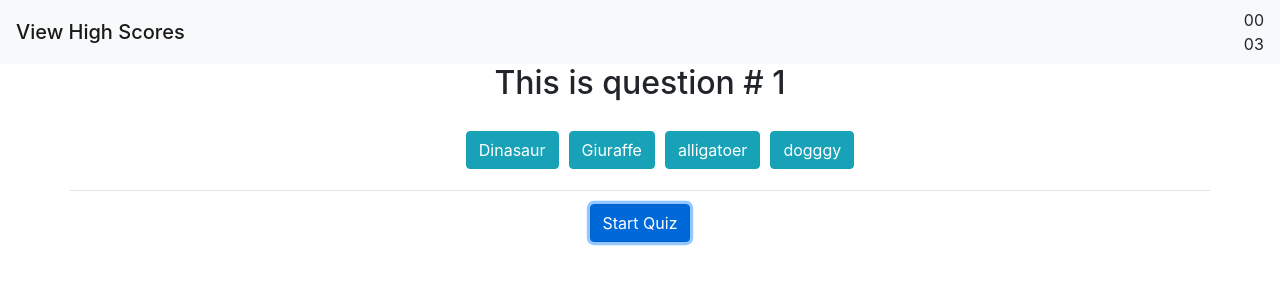
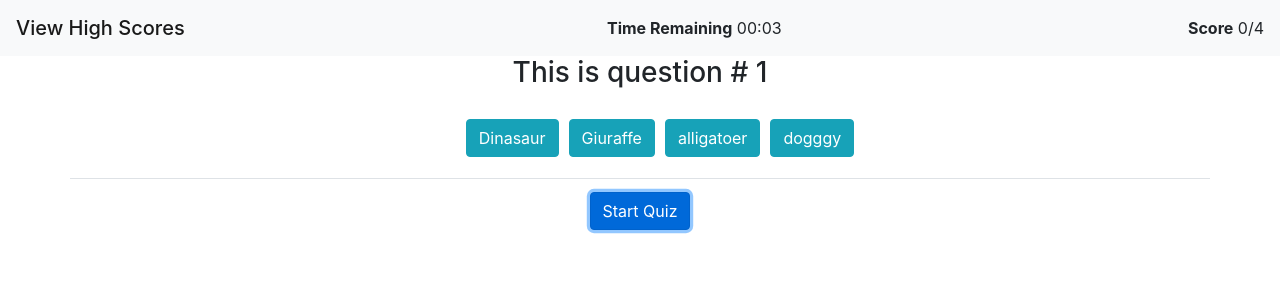
Before and after one commit to rginsberg549/code-quiz-v1, a plain HTML site: page index.html in a window 1280 px wide. Both pictures are taken after a click on the button "Start Quiz". Drawn offline with nearby package versions, Linux system fonts and the light colour scheme.

Commit message:
updated HTML with userScore, added functions for calculating and clearing userScore

```diff
--- a/index.html
+++ b/index.html
@@ -12,15 +12,19 @@
         <nav class="navbar navbar-light bg-light">
             <a class="" href="#"><span class="navbar-brand mb-0 h1">View High Scores</span></a>
             <div class="time">
-                <div id="minutes">25</div>
-                <div id="seconds">00</div>
+                <strong>Time Remaining</strong>
+                <span id="minutes">00</span>:<span id="seconds">00</span>
+              </div>
+              <div class="score">
+                <strong>Score</strong>
+                <span id="correct">0</span>/<span id="total-questions">0</span>
               </div>
           </nav>
     </header>
 
     <div class="container">
         <div class="row">
-            <h2 id="question-text" class="question mx-auto">Press the Button Below to Test Your Skills</h2>
+            <h3 id="question-text" class="question mx-auto col-8 text-center">Press the Button Below to Test Your Skills</h3>
         </div>
 
         <div class="row">
--- a/scripts.js
+++ b/scripts.js
@@ -6,8 +6,16 @@ var questions = [
         "answer" : "Dinasaur"
     },{
         "question" : "question text",
-        "options" : [1,2,3,4],
-        "answer" : "answer"
+        "options" : ["1","2","3","4"],
+        "answer" : "1"
+    },{
+        "question" : "question text",
+        "options" : ["1","2","3","4"],
+        "answer" : "1"
+    },{
+        "question" : "question text",
+        "options" : ["1","2","3","4"],
+        "answer" : "1"
     }
 ]
 
@@ -30,6 +38,8 @@ var secondsDisplay = document.querySelector("#seconds");
 
 var questionText = document.getElementById("question-text");
 var optionList = document.getElementById("options");
+var totalQuestions = document.getElementById("total-questions");
+var correctQuestions = document.getElementById("correct");
 
 function getQuestion() {
     var currentQuestion = questions[questionIndex].question;
@@ -42,10 +52,19 @@ function getOptions() {
     }
 
 function getAnswer() {
-    var currentAnswer = questions[questionIndex.answer]
+    var currentAnswer = questions[questionIndex].answer;
     return currentAnswer;
 }
 
+function getTotalQuestions() {
+    var totalQuestions = questions.length;
+    return totalQuestions;
+}
+
+function resetUserScore() {
+    userScore = 0;
+    correctQuestions.textContent = userScore;
+}
 
 // This function is where the "time" aspect of the timer runs
 // Notice no settings are changed other than to increment the secondsElapsed var
@@ -131,6 +150,7 @@ function setTime() {
 
 function startGame() {
     clearCurrentQuestion();
+    resetUserScore();
     displayCurrentQuestion();
     startTimer();
 }
@@ -148,9 +168,11 @@ function displayCurrentQuestion(){
         optionElement.textContent = options[index];
         optionList.appendChild(optionElement);
         optionElement.addEventListener("click", checkUserChoice);
+    }
 
-    }
- }
+    var countQuestions = getTotalQuestions();
+    totalQuestions.textContent = countQuestions;
+}
 
 function checkUserChoice(event) {
     event.preventDefault();
@@ -159,6 +181,8 @@ function checkUserChoice(event) {
 
     if (userChoice === correctAnswer) {
         questionIndex++;
+        userScore++;
+        correctQuestions.textContent = userScore;
 
         if (questionIndex >= questions.length){
             return endGame();
```
